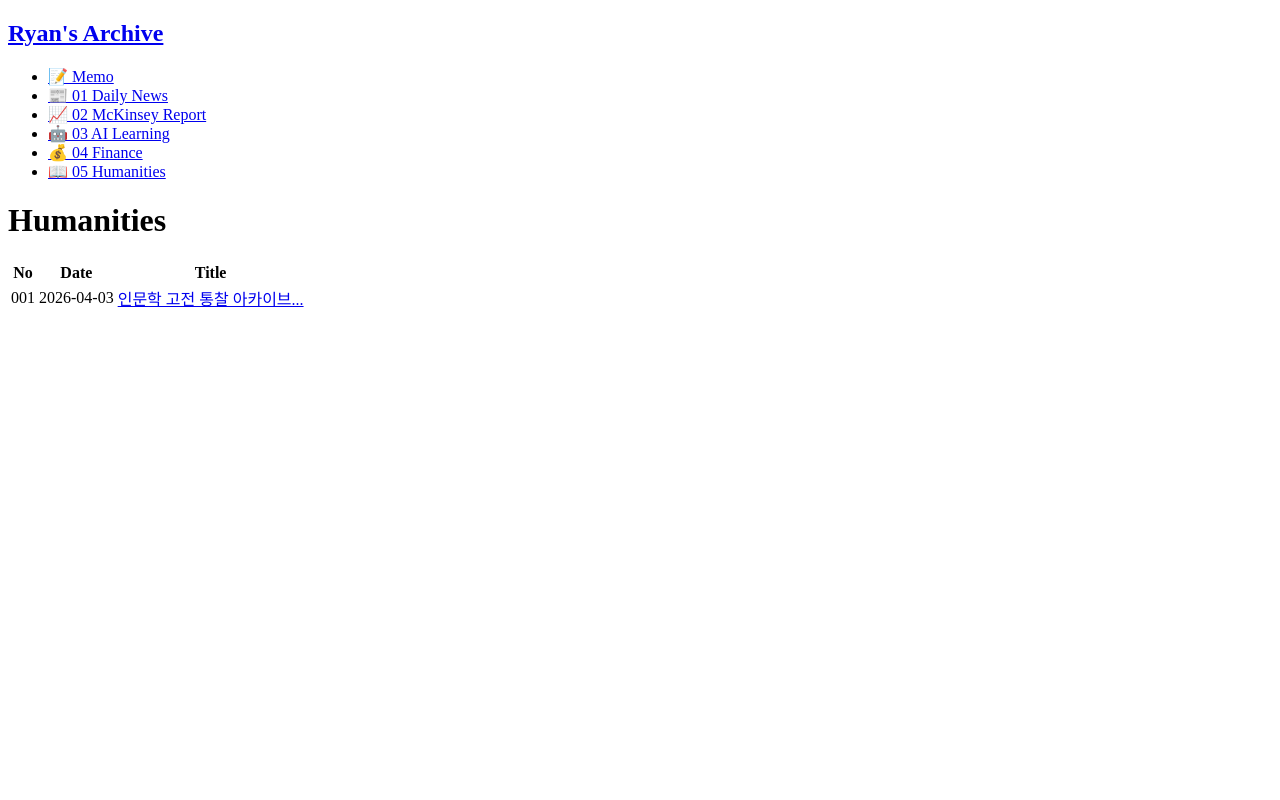
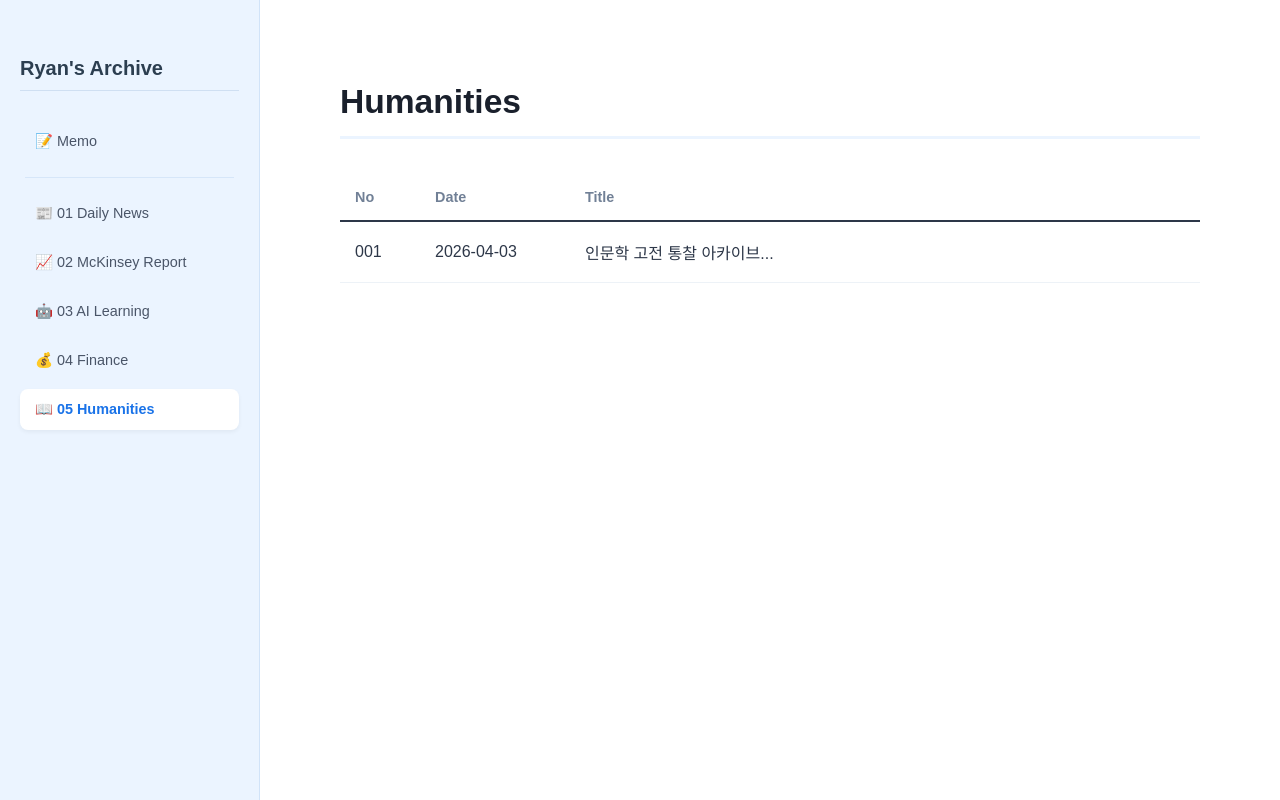
Before and after one commit to RyanHSoo/hsbotboard, a plain HTML site: page 05_humanities.html in a window 1280 px wide. Drawn offline with Linux system fonts and the light colour scheme.

Commit message:
Update 05_humanities.html

```diff
--- a/05_humanities.html
+++ b/05_humanities.html
@@ -4,7 +4,28 @@
     <meta charset="UTF-8">
     <meta name="viewport" content="width=device-width, initial-scale=1.0">
     <title>Humanities - Ryan's Archive</title>
-    <style>/* (동일 스타일) */</style>
+    <style>
+        * { box-sizing: border-box; }
+        body { margin: 0; font-family: 'Pretendard', sans-serif; display: flex; height: 100vh; overflow: hidden; }
+        .sidebar { width: 260px; background-color: #ebf4ff; border-right: 1px solid #d1e3f8; padding: 40px 20px; display: flex; flex-direction: column; }
+        .logo-link { text-decoration: none; color: #2c3e50; }
+        .sidebar h2 { font-size: 1.25em; margin-bottom: 30px; border-bottom: 1px solid #cfdff2; padding-bottom: 10px; font-weight: 800; transition: 0.2s; }
+        .sidebar h2:hover { color: #1a73e8; }
+        .nav-menu { list-style: none; padding: 0; margin: 0; }
+        .nav-menu li { margin-bottom: 8px; }
+        .nav-menu a { text-decoration: none; color: #4a5568; font-size: 0.9em; display: block; padding: 12px 15px; border-radius: 8px; transition: 0.2s; }
+        .nav-menu a:hover { background-color: #dbeafe; color: #1a73e8; font-weight: 600; }
+        .nav-menu a.active { background-color: #ffffff; color: #1a73e8; font-weight: 600; box-shadow: 0 2px 4px rgba(0,0,0,0.05); }
+        .divider { height: 1px; background-color: #d1e3f8; margin: 15px 5px; opacity: 0.8; }
+        .main-content { flex: 1; background-color: #ffffff; padding: 60px 80px; overflow-y: auto; }
+        h1 { font-size: 2.1em; color: #1a202c; margin-bottom: 35px; border-bottom: 3px solid #ebf4ff; padding-bottom: 15px; }
+        .table-board { width: 100%; border-collapse: collapse; }
+        .table-board th { border-bottom: 2px solid #2d3748; padding: 15px; text-align: left; color: #718096; font-size: 0.9em; }
+        .table-board td { padding: 18px 15px; border-bottom: 1px solid #edf2f7; color: #2d3748; }
+        .no { width: 80px; color: #a0aec0; }
+        .date { width: 150px; color: #718096; }
+        .title-link { text-decoration: none; color: #2d3748; font-weight: 500; }
+    </style>
 </head>
 <body>
     <nav class="sidebar">
```
